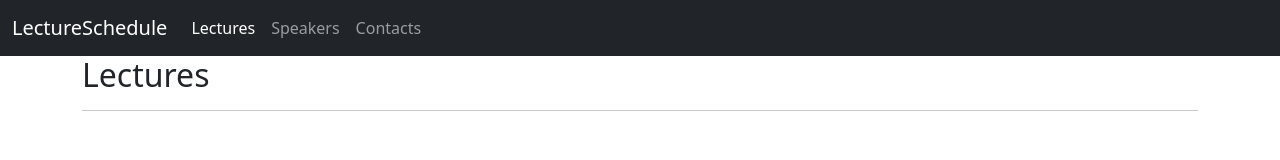
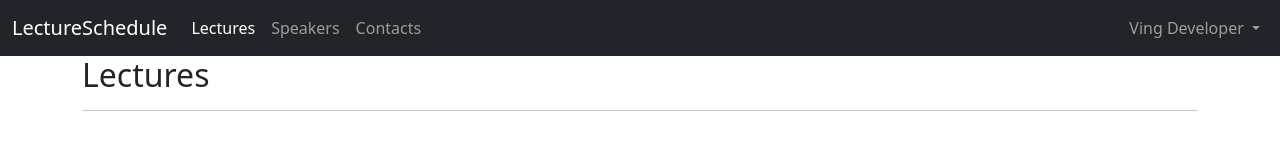
Before and after one commit to ving-developer/LectureSchedule, an Angular app in the folder LectureSchedule.FrontEnd/LectureSchedule-App/: page / in a window 1280 px wide. Shown: the top 160 px of the page. Built offline with nearby package versions, Linux system fonts and the light colour scheme; no server answers.

Commit message:
feat(frontend): adding dropdown profile menu
including profile menu in nav.component.html

```diff
--- a/LectureSchedule.FrontEnd/LectureSchedule-App/src/app/nav/nav.component.html
+++ b/LectureSchedule.FrontEnd/LectureSchedule-App/src/app/nav/nav.component.html
@@ -1,11 +1,13 @@
 <nav class="navbar navbar-expand-lg navbar-dark bg-dark">
   <div class="container-fluid">
     <a class="navbar-brand" href="#">LectureSchedule</a>
+    <!-- Collapse button -->
     <button class="navbar-toggler" type="button" (click)="isCollapsed = !isCollapsed" data-bs-toggle="collapse" data-bs-target="#navbarNav" aria-controls="navbarNav" aria-expanded="false" aria-label="Toggle navigation">
       <span class="navbar-toggler-icon"></span>
     </button>
+    <!-- Collapse menu -->
     <div class="collapse navbar-collapse" [collapse]="isCollapsed" [isAnimated]="true" id="navbarNav">
-      <ul class="navbar-nav">
+      <ul class="navbar-nav me-auto">
         <li class="nav-item">
           <a class="nav-link active" aria-current="page" href="#">Lectures</a>
         </li>
@@ -16,6 +18,24 @@
           <a class="nav-link" href="#">Contacts</a>
         </li>
       </ul>
+      <!-- Dropdown profile menu -->
+      <ul class="navbar-nav">
+        <li class="nav-item dropdown" dropdown>
+          <a dropdownToggle class="nav-link dropdown-toggle" href="#" id="navbarDropdownMenuLink" data-toggle="dropdown"
+            aria-haspopup="true" aria-expanded="false">
+            Ving Developer
+          </a>
+          <div *dropdownMenu class="dropdown-menu" aria-labelledby="navbarDropdownMenuLink">
+            <a class="dropdown-item" href="#">
+              Profile
+            </a>
+            <div role="separator" class="divider"></div>
+            <a class="dropdown-item" href="#">
+              Logout
+            </a>
+          </div>
+        </li>
+      </ul>
     </div>
   </div>
 </nav>
```
